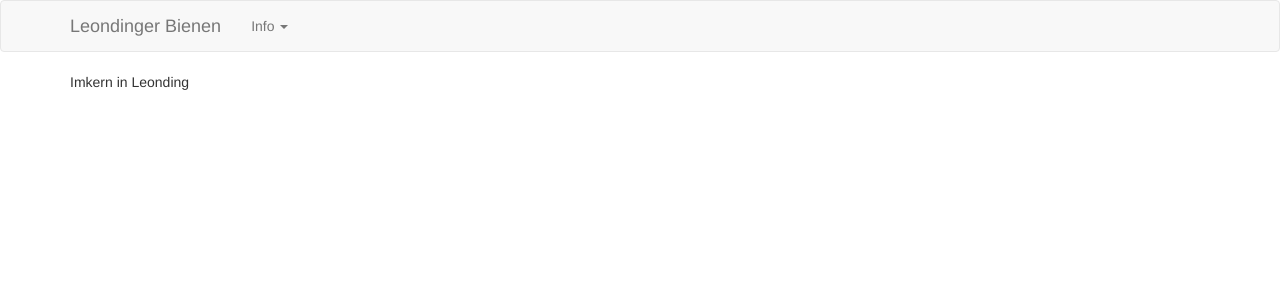
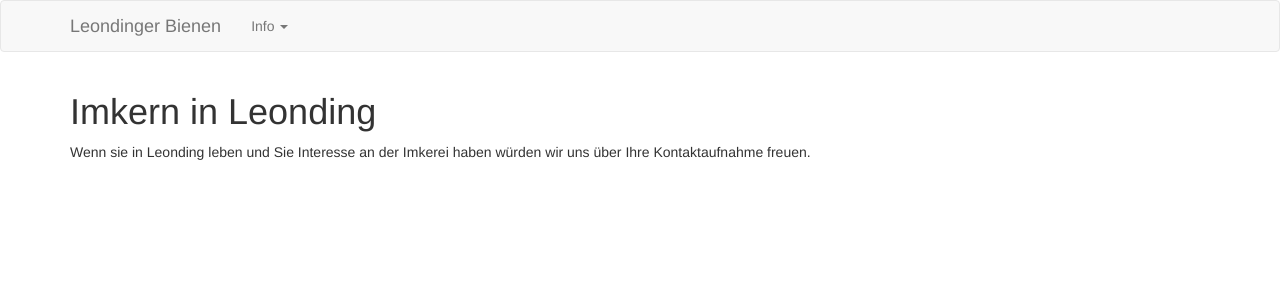
Before and after one commit to imkerverein-leondinger-bienen/imkerverein-leondinger-bienen.github.io, a Jekyll site: the page built from info/imkern-in-leonding.md, in a window 1280 px wide. Shown: the top 300 px of the page. Built offline with Jekyll 4.4.1, drawn with Linux system fonts in a browser that asks for light colours.

Commit message:
Update imkern-in-leonding.md

```diff
--- a/info/imkern-in-leonding.md
+++ b/info/imkern-in-leonding.md
@@ -2,4 +2,6 @@
 layout: content
 ---
 
-Imkern in Leonding
+# Imkern in Leonding
+
+Wenn sie in Leonding leben und Sie Interesse an der Imkerei haben würden wir uns über Ihre Kontaktaufnahme freuen.
```
